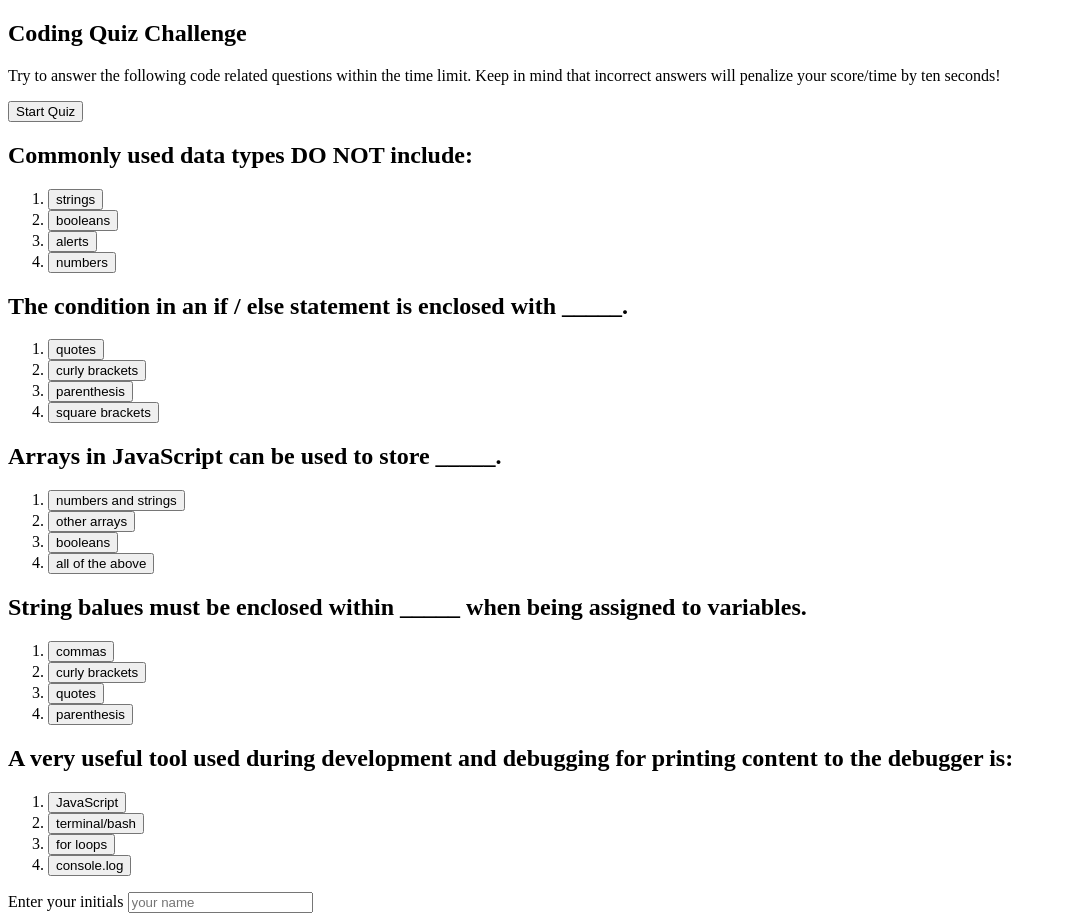
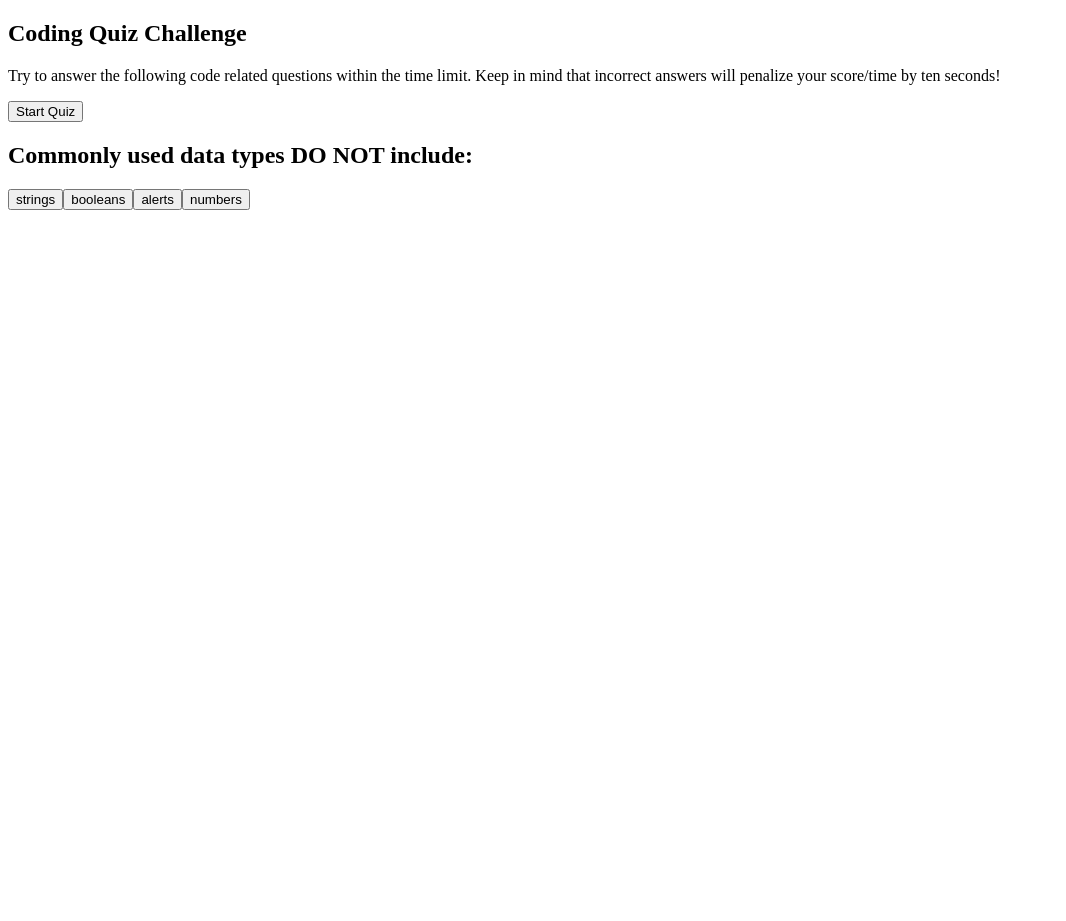
Before and after one commit to tubataryn/coding-quiz, a plain HTML site: page index.html in a window 1280 px wide. Both pictures are taken after a click on the button "Start Quiz". Shown: the whole page, without its empty margins (0-1066 px from the left). After the commit the page ends 800 px from the top, so only its background shows below. Drawn offline with Linux system fonts and the light colour scheme.

Commit message:
javascript start

```diff
--- a/Assets/js/script.js
+++ b/Assets/js/script.js
@@ -0,0 +1,46 @@
+var questions = [{
+    title: "Commonly used data types DO NOT include:", options: ["strings", "booleans", "alerts", "numbers"],
+    answer: "alerts"},
+    {title: "The condition in an if / else statement is enclosed with _____.",
+    options: ["quotes", "cutly brackets", "parenthesis", "square brackets"],
+    answer: "parenthesis"
+},
+
+]
+var questionsSection = document.getElementById("questions")
+var startButton = document.getElementById("btn")
+var questionIndex = 0
+
+function start() {
+    var startQuiz = document.getElementById("intro")
+    //ADD TIMER HERE
+    getQuestions()
+}
+
+function getQuestions() {
+    var currentTitle = questions[questionIndex]
+    var displayTitle = document.getElementById("q")
+    var displayOptions = document.getElementById("options")
+
+    displayTitle.textContent = currentTitle.title
+    currentTitle.options.forEach(function(option, i){
+        var choiceEl = document.createElement("button")
+        choiceEl.setAttribute("class", "option")
+        choiceEl.setAttribute("value", option)
+        choiceEl.textContent = option
+        questionsSection.appendChild(choiceEl)
+        choiceEl.onclick=changeQuestions
+    })
+}
+
+function changeQuestions() {
+    questionIndex++
+    getQuestions()
+    if (questions[questionIndex].value == answer) {
+        alert("correct!")
+    }
+    else {alert("wrong")}
+
+}
+
+startButton.onclick=start
--- a/index.html
+++ b/index.html
@@ -7,30 +7,26 @@
     <title>Coding Quiz</title>
 </head>
 <body>
-    <section class="intro">
+    <section class="intro" id="intro">
         <h1 class="title">Coding Quiz Challenge</h1>
         <p class="instructions">Try to answer the following code related questions within the time limit.
              Keep in mind that incorrect answers will penalize your score/time by ten seconds!</p>
              <button id="btn">Start Quiz</button>
     </section>
 
-    <section class="questions">
-        <h2 id="q">Commonly used data types DO NOT include:</h2>
-        <ol id="a">
-            <li><button>strings</button></li>
-            <li><button>booleans</button></li>
-            <li><button>alerts</button></li>
-            <li><button>numbers</button></li>
-        </ol>
-    </section>
+    <div id="questions">
+        <h2 id="q"></h2>
+            <div id="options">
+            </div>
+    </div>
 
-    <section class="questions">
+    <!--<section class="questions">
         <h2 id="q">The condition in an if / else statement is enclosed with _____.</h2>
         <ol id="a">
-            <li><button>quotes</button></li>
-            <li><button>curly brackets</button></li>
-            <li><button>parenthesis</button></li>
-            <li><button>square brackets</button></li>
+            <li><button id="incorrect">quotes</button></li>
+            <li><button id="incorrect">curly brackets</button></li>
+            <li><button id="correct">parenthesis</button></li>
+            <li><button id="incorrect">square brackets</button></li>
         </ol>
     </section>
 
@@ -70,8 +66,9 @@
     </section>
 
     <section class="score-table">
+        <h2 class="title">High Scores</h2>
 
-    </section>
+    </section>-->
 
     <script src="./Assets/js/script.js"></script>
 </body>
```
